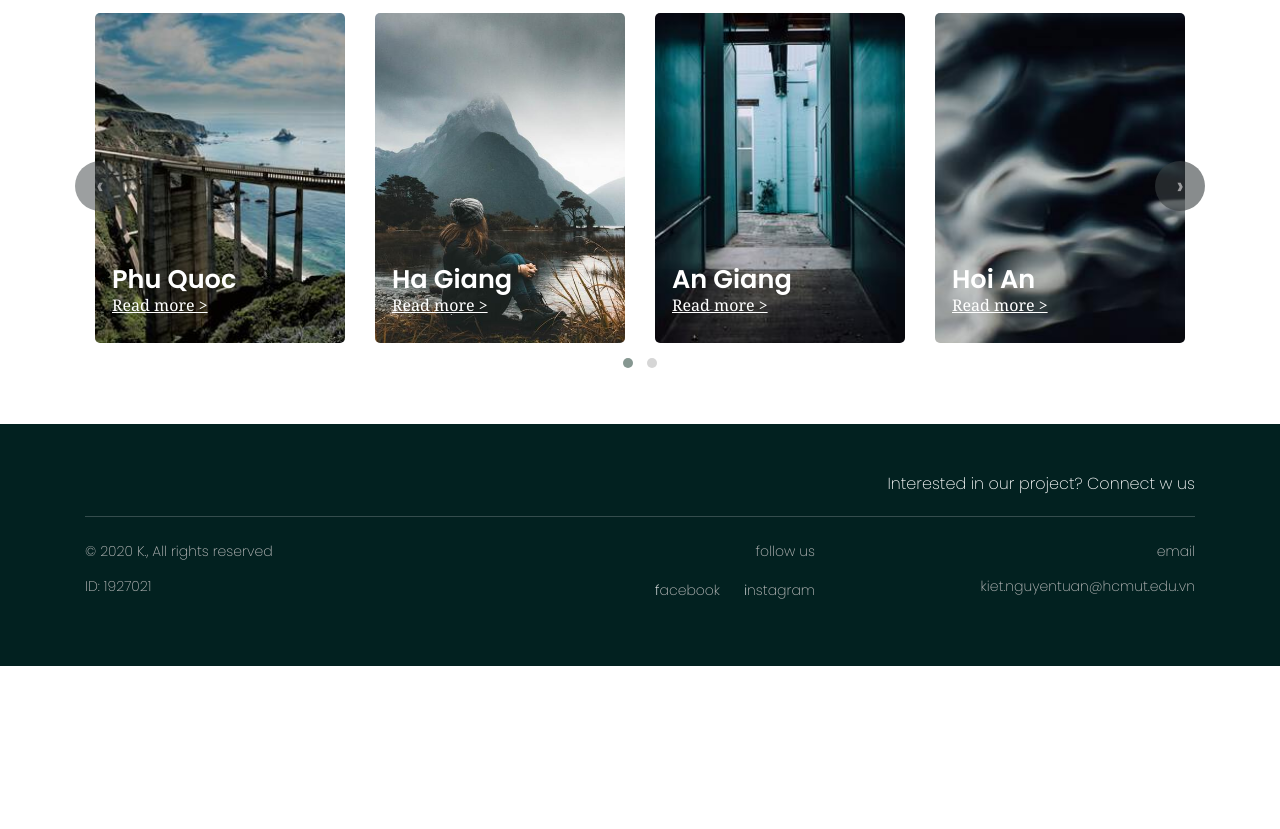
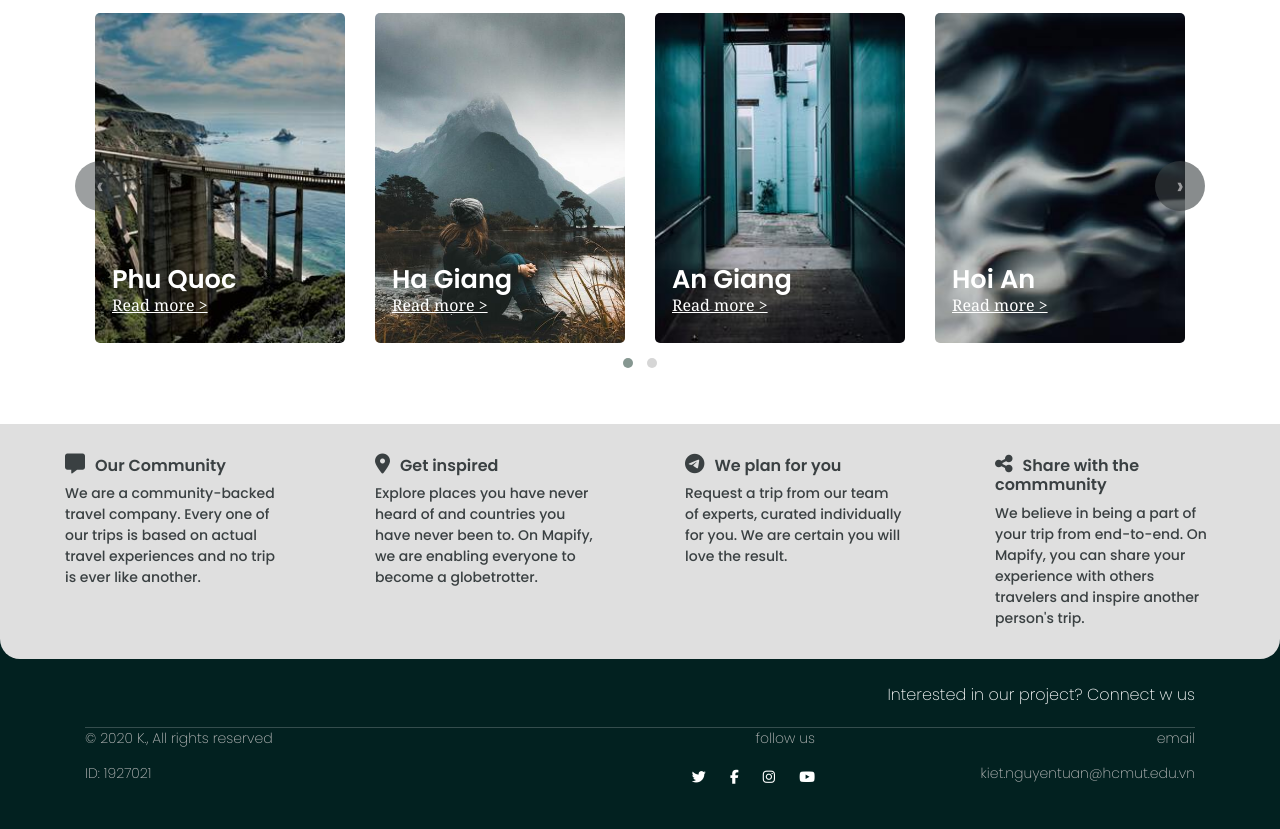
Before and after one commit to kietteik/kpage, a plain HTML site: page about.html in a window 1280 px wide. Shown: the part 1253-2082 px from the top of the page. Before the commit the page ends 1919 px from the top, so only its background shows below. Drawn offline with nearby package versions, Linux system fonts and the light colour scheme.

```diff
--- a/about.html
+++ b/about.html
@@ -13,9 +13,12 @@
             crossorigin="anonymous"
         />
         <link rel="stylesheet" href="index.css" />
-
         <link rel="stylesheet" href="about.css" />
         <link rel="stylesheet" href="animate.css" />
+        <script
+            src="https://kit.fontawesome.com/f225bbc01f.js"
+            crossorigin="anonymous"
+        ></script>
         <script src="wow.min.js"></script>
     </head>
     <body>
@@ -239,8 +242,46 @@
         <!--------------- section PRODUCTS ends --------------->
         <!--------------- footer starts here --------------->
         <div class="footer">
+            <div class="normal-contain">
+                <div class="normal">
+                    <h4><i class="fas fa-comment-alt"></i>Our Community</h4>
+                    <p>
+                        We are a community-backed travel company. Every one of
+                        our trips is based on actual travel experiences and no
+                        trip is ever like another.
+                    </p>
+                </div>
+                <div class="normal">
+                    <h4><i class="fas fa-map-marker-alt"></i>Get inspired</h4>
+                    <p>
+                        Explore places you have never heard of and countries you
+                        have never been to. On Mapify, we are enabling everyone
+                        to become a globetrotter.
+                    </p>
+                </div>
+                <div class="normal">
+                    <h4>
+                        <i class="fab fa-telegram-plane"></i>We plan for you
+                    </h4>
+                    <p>
+                        Request a trip from our team of experts, curated
+                        individually for you. We are certain you will love the
+                        result.
+                    </p>
+                </div>
+                <div class="normal">
+                    <h4>
+                        <i class="fas fa-share-alt"></i>Share with the
+                        commmunity
+                    </h4>
+                    <p>
+                        We believe in being a part of your trip from end-to-end.
+                        On Mapify, you can share your experience with others
+                        travelers and inspire another person's trip.
+                    </p>
+                </div>
+            </div>
             <div class="container-md">
-                <br />
                 <br />
                 <div class="collab">
                     <div class="row">
@@ -251,13 +292,9 @@
                         </div>
                     </div>
                 </div>
-
                 <div class="hr">
                     <div class="row"></div>
                 </div>
-
-                <br />
-
                 <div class="info">
                     <div class="row">
                         <div class="col-lg-4" id="personal">
@@ -267,34 +304,44 @@
                             <h4 class="wow fadeInUp" data-wow-delay="0.2s">
                                 ID: 1927021
                             </h4>
-                            <br /><br />
                         </div>
-
+                        <br />
                         <div class="col-lg-4" id="media">
                             <p class="wow fadeInUp" data-wow-delay="0s">
                                 follow us
                             </p>
-
                             <ul>
                                 <li
                                     id="fb"
                                     class="wow fadeInUp"
                                     data-wow-delay="0.4s"
                                 >
-                                    <span>f</span>acebook
+                                    <i class="fab fa-twitter"></i>
+                                </li>
+                                <li
+                                    id="fb"
+                                    class="wow fadeInUp"
+                                    data-wow-delay="0.4s"
+                                >
+                                    <i class="fab fa-facebook-f"></i>
                                 </li>
                                 <li
                                     id="ig"
                                     class="wow fadeInUp"
                                     data-wow-delay="0.6s"
                                 >
-                                    <span>i</span>nstagram
+                                    <i class="fab fa-instagram"></i>
+                                </li>
+                                <li
+                                    id="ig"
+                                    class="wow fadeInUp"
+                                    data-wow-delay="0.6s"
+                                >
+                                    <i class="fab fa-youtube"></i>
                                 </li>
                             </ul>
-
-                            <br /><br />
+                            <br />
                         </div>
-
                         <div class="col-lg-4" id="address">
                             <p class="wow fadeInUp" data-wow-delay="0s">
                                 email
@@ -302,7 +349,7 @@
                             <h4 class="wow fadeInUp" data-wow-delay="0.2s">
                                 kiet.nguyentuan@hcmut.edu.vn
                             </h4>
-                            <br /><br />
+                            <br />
                         </div>
                     </div>
                 </div>
```
Also changed, not shown: product.html (+4 -0 lines).
